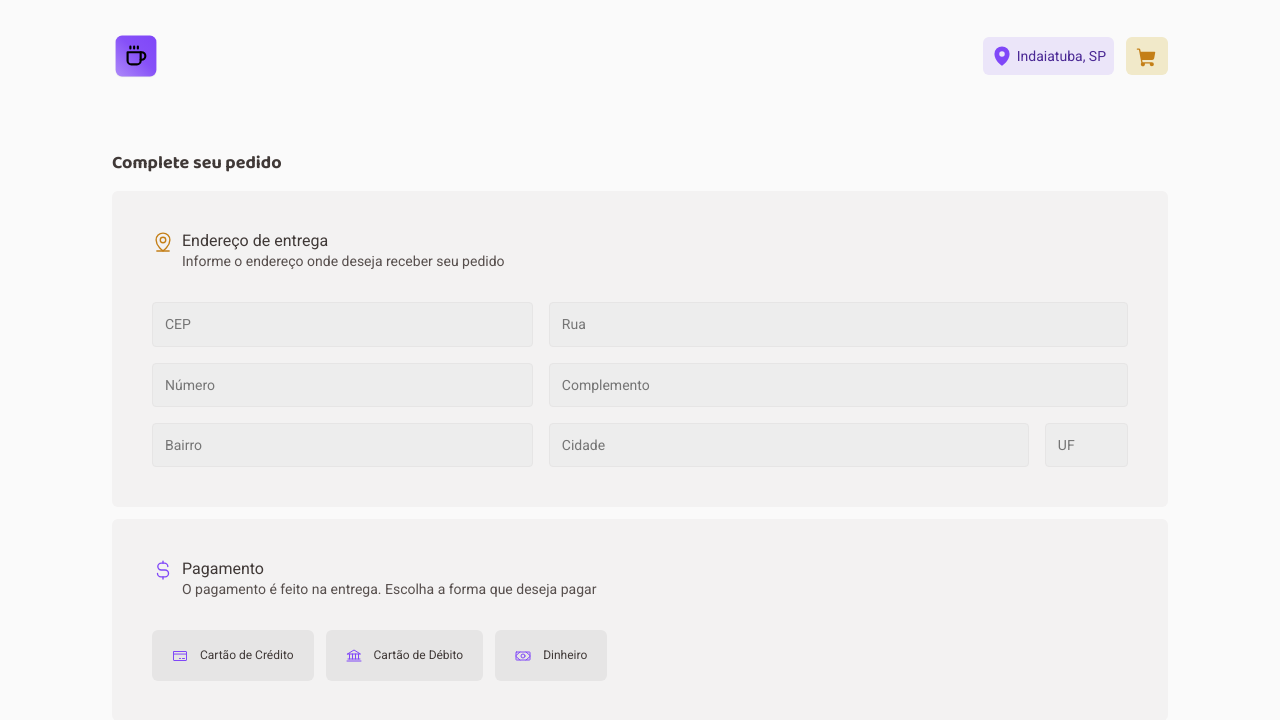
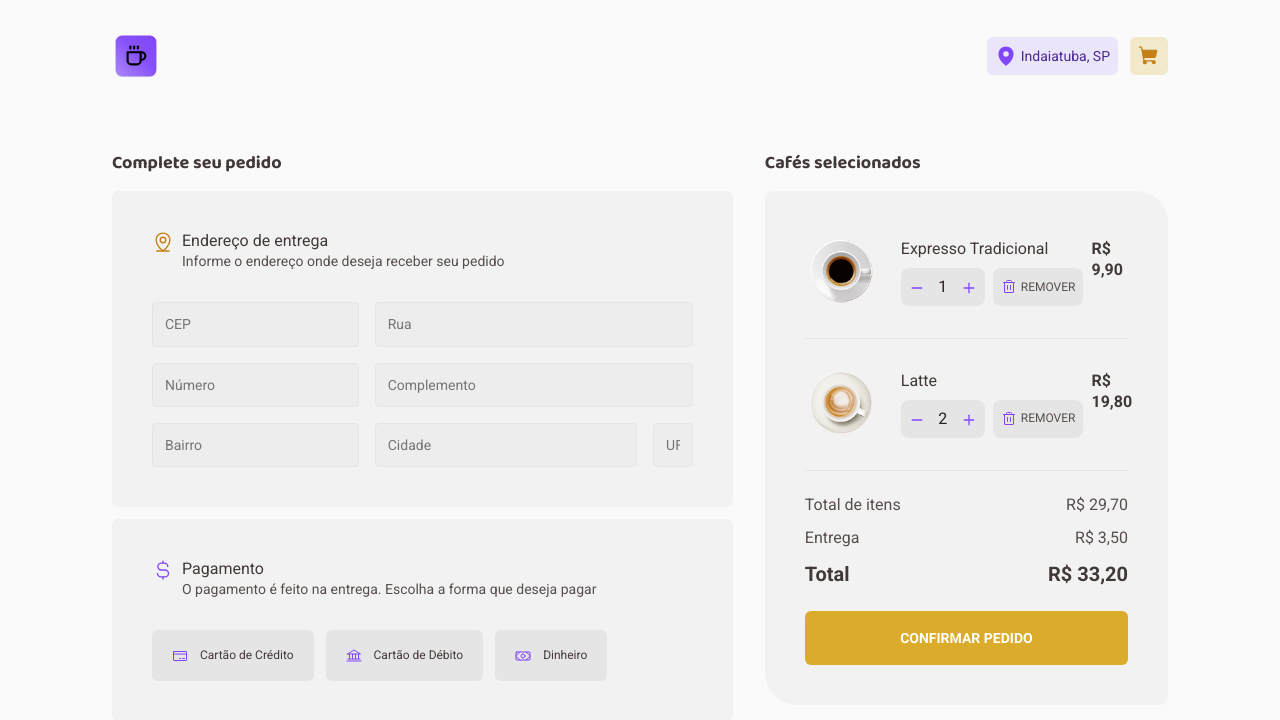
Before and after one commit to victorozoterio/coffee-delivery, a React (Vite) app: page /checkout in a window 1280 px wide. Shown: the top 720 px of the page. Built offline with nearby package versions, Linux system fonts and the light colour scheme.

Commit message:
feat: cria seção "cafés selecionados" na página de checkout

```diff
--- a/src/pages/Checkout/index.tsx
+++ b/src/pages/Checkout/index.tsx
@@ -4,7 +4,10 @@ import {
   CreditCard,
   CurrencyDollarSimple,
   MapPinLine,
+  Minus,
   Money,
+  Plus,
+  Trash,
 } from "phosphor-react";
 import { useTheme } from "styled-components";
 import { useState } from "react";
@@ -97,6 +100,93 @@ export function Checkout() {
           </div>
         </div>
       </section>
+
+      <section id="selected-coffees">
+        <h3>Cafés selecionados</h3>
+
+        <div id="selected-coffees-container">
+          <div id="coffee">
+            <div id="coffee-info">
+              <img src="src/assets/espresso-coffee.png" alt="Café expresso" />
+              <div id="coffee-name-and-actions">
+                <h4>Expresso Tradicional</h4>
+
+                <div id="action-buttons">
+                  <div className="amount">
+                    <button className="add-remove-coffee">
+                      <Minus size={14} weight="bold" />
+                    </button>
+
+                    <p>1</p>
+
+                    <button className="add-remove-coffee">
+                      <Plus size={14} weight="bold" />
+                    </button>
+                  </div>
+
+                  <button id="trash">
+                    <Trash size={16} color={theme["purple-600"]} />
+                    <p>Remover</p>
+                  </button>
+                </div>
+              </div>
+              <p>R$ 9,90</p>
+            </div>
+
+            <div id="divider"></div>
+          </div>
+
+          <div id="coffee">
+            <div id="coffee-info">
+              <img src="src/assets/latte-coffee.png" alt="Café expresso" />
+              <div id="coffee-name-and-actions">
+                <h4>Latte</h4>
+
+                <div id="action-buttons">
+                  <div className="amount">
+                    <button className="add-remove-coffee">
+                      <Minus size={14} weight="bold" />
+                    </button>
+
+                    <p>2</p>
+
+                    <button className="add-remove-coffee">
+                      <Plus size={14} weight="bold" />
+                    </button>
+                  </div>
+
+                  <button id="trash">
+                    <Trash size={16} color={theme["purple-600"]} />
+                    <p>Remover</p>
+                  </button>
+                </div>
+              </div>
+              <p>R$ 19,80</p>
+            </div>
+
+            <div id="divider"></div>
+          </div>
+
+          <div id="order-info">
+            <div id="total-items">
+              <p>Total de itens</p>
+              <p>R$ 29,70</p>
+            </div>
+
+            <div id="delivery-fee">
+              <p>Entrega</p>
+              <p>R$ 3,50</p>
+            </div>
+
+            <div id="final-price">
+              <p>Total</p>
+              <p>R$ 33,20</p>
+            </div>
+          </div>
+
+          <button id="confirm-order">Confirmar Pedido</button>
+        </div>
+      </section>
     </CheckoutContainer>
   );
 }
--- a/src/pages/Checkout/styles.ts
+++ b/src/pages/Checkout/styles.ts
@@ -3,8 +3,10 @@ import { typography } from "../../styles/typography";
 
 export const CheckoutContainer = styled.header`
   display: grid;
+  grid-template-columns: repeat(10, 1fr);
   margin-top: 2.5rem;
   padding-inline: 7rem;
+  gap: 2rem;
 
   h3 {
     font: ${typography.titleXS};
@@ -12,10 +14,14 @@ export const CheckoutContainer = styled.header`
     margin-bottom: 1rem;
   }
 
-  #complete-order-container {
-    display: flex;
-    flex-direction: column;
-    gap: 0.75rem;
+  #complete-order {
+    grid-column: span 6;
+
+    #complete-order-container {
+      display: flex;
+      flex-direction: column;
+      gap: 0.75rem;
+    }
 
     #address-container {
       padding: 2.5rem;
@@ -157,4 +163,143 @@ export const CheckoutContainer = styled.header`
       }
     }
   }
+
+  #selected-coffees {
+    grid-column: span 4;
+
+    #selected-coffees-container {
+      display: flex;
+      flex-direction: column;
+      background-color: ${(props) => props.theme["gray-200"]};
+      border-radius: 0.5rem 2rem 0.5rem 2rem;
+      padding: 2.5rem;
+    }
+
+    #coffee-info {
+      display: flex;
+      flex-direction: row;
+      gap: 0.5rem;
+      padding: 0.5rem 0.25rem;
+
+      img {
+        width: 4rem;
+        height: 4rem;
+      }
+    }
+
+    #coffee-info > p {
+      width: 100%;
+      display: flex;
+      justify-content: flex-end;
+      font: ${typography.boldTextM};
+      color: ${(props) => props.theme["black-400"]};
+    }
+
+    #coffee-name-and-actions {
+      display: flex;
+      flex-direction: column;
+      margin-left: 1.25rem;
+      gap: 0.5rem;
+    }
+
+    #coffee-name-and-actions h4 {
+      font: ${typography.textM};
+    }
+
+    #action-buttons {
+      display: flex;
+      gap: 0.5rem;
+    }
+
+    .amount {
+      display: flex;
+      justify-content: center;
+      background-color: ${(props) => props.theme["gray-400"]};
+      border-radius: 0.5rem;
+      height: 2.375rem;
+
+      .add-remove-coffee {
+        width: 2rem;
+        padding: 0.75rem 0.5rem 0.5rem 0.5rem;
+        color: ${(props) => props.theme["purple-600"]};
+        cursor: pointer;
+
+        &:hover,
+        &:focus {
+          color: ${(props) => props.theme["purple-800"]};
+        }
+      }
+
+      > p {
+        width: 1.25rem;
+        font: ${typography.textM};
+        color: ${(props) => props.theme["black-600"]};
+        align-self: center;
+        text-align: center;
+      }
+    }
+
+    #trash {
+      height: 100%;
+      display: flex;
+      padding: 0.5rem;
+      color: ${(props) => props.theme["black-200"]};
+      background-color: ${(props) => props.theme["gray-400"]};
+      border-radius: 0.5rem;
+      align-items: center;
+      gap: 0.25rem;
+      font: ${typography.buttonM};
+      text-transform: uppercase;
+      cursor: pointer;
+
+      &:hover,
+      &:focus {
+        background-color: ${(props) => props.theme["gray-500"]};
+      }
+    }
+
+    #divider {
+      width: 100%;
+      height: 1px;
+      background-color: ${(props) => props.theme["gray-400"]};
+      margin-block: 1.5rem;
+    }
+
+    #order-info {
+      display: flex;
+      flex-direction: column;
+      gap: 0.75rem;
+    }
+
+    #order-info > div {
+      display: flex;
+      justify-content: space-between;
+    }
+
+    #order-info > div:not(#final-price) {
+      font: ${typography.textM};
+      color: ${(props) => props.theme["black-200"]};
+    }
+
+    #final-price {
+      font: ${typography.boldTextL};
+      color: ${(props) => props.theme["black-400"]};
+    }
+
+    #confirm-order {
+      width: 100%;
+      background-color: ${(props) => props.theme["yellow-600"]};
+      color: ${(props) => props.theme["white"]};
+      font: ${typography.buttonG};
+      text-transform: uppercase;
+      padding: 1rem;
+      margin-top: 1.5rem;
+      border-radius: 0.375rem;
+
+      &:hover,
+      &:focus {
+        background-color: ${(props) => props.theme["yellow-800"]};
+      }
+    }
+  }
 `;
--- a/src/pages/Home/components/Coffee/styles.ts
+++ b/src/pages/Home/components/Coffee/styles.ts
@@ -69,12 +69,6 @@ export const CoffeeContainer = styled.header`
         border-radius: 0.5rem;
         height: 2.375rem;
 
-        > button {
-          background-color: transparent;
-          border: transparent;
-          align-self: center;
-        }
-
         .add-remove-coffee {
           width: 2rem;
           padding: 0.75rem 0.5rem 0.5rem 0.5rem;
--- a/src/styles/global.ts
+++ b/src/styles/global.ts
@@ -13,6 +13,12 @@ export const GlobalStyle = createGlobalStyle`
     pointer-events: none;
   }
 
+  button {
+    background-color: transparent;
+    border: transparent;
+    align-self: center;
+  }
+
   body {
     background: ${(props) => props.theme["gray-100"]};
     color: ${(props) => props.theme["black-400"]};
--- a/src/styles/typography.ts
+++ b/src/styles/typography.ts
@@ -5,6 +5,8 @@ export const typography = {
   titleS: "700 1.25rem/130% 'Baloo 2', cursive",
   titleXS: "700 1.125rem/130% 'Baloo 2', cursive",
 
+  boldTextL: "700 1.25rem/130% 'Roboto', sans-serif",
+  boldTextM: "700 1rem/130% 'Roboto', sans-serif",
   textL: "400 1.25rem/130% 'Roboto', sans-serif",
   textM: "400 1rem/130% 'Roboto', sans-serif",
   textS: "400 0.875rem/130% 'Roboto', sans-serif",
```
Also changed, not shown: src/components/CoffeeAmountButton/index.tsx (added, +35 -0 lines), src/components/CoffeeAmountButton/styles.ts (added, +29 -0 lines).
